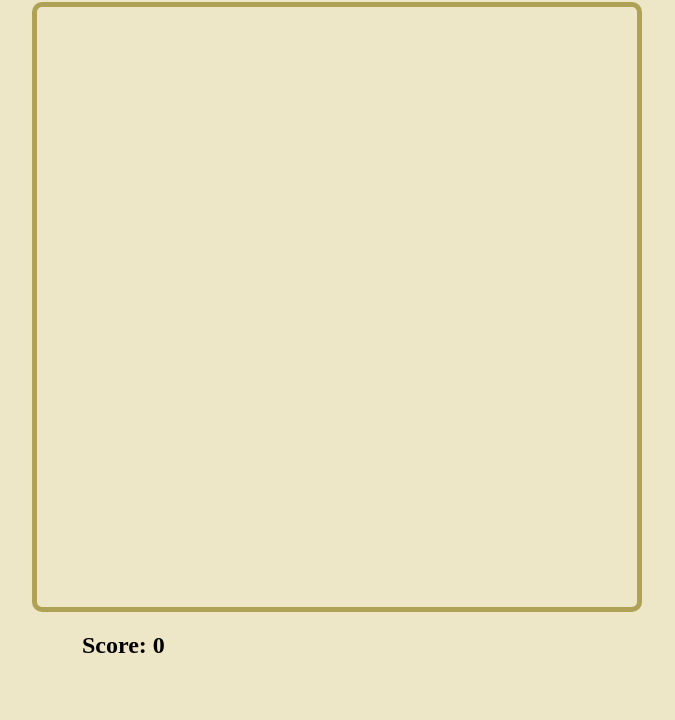
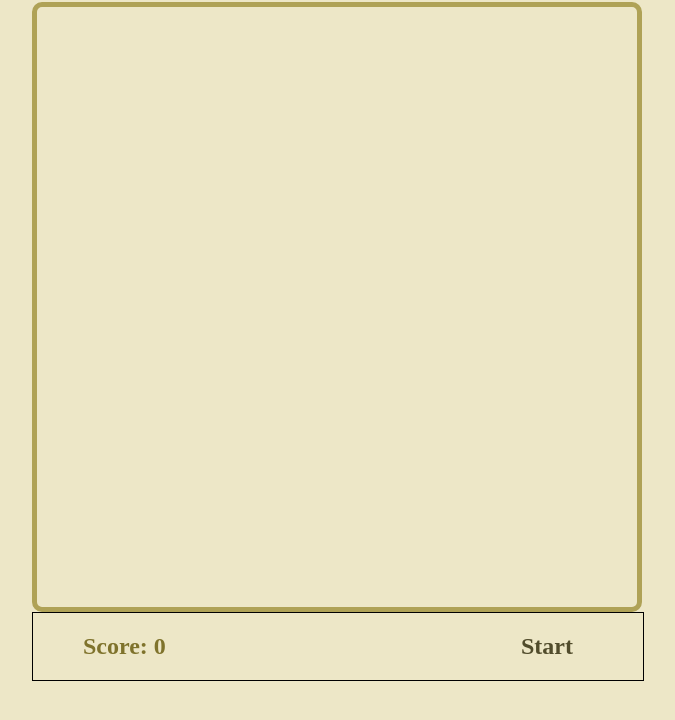
Before and after one commit to PassKeyRa/2048online, a website: page index.html in a window 1280 px wide. Shown: the part 64-784 px from the top of the page, without its empty margins (303-978 px from the left). Drawn offline with nearby package versions, Linux system fonts and the light colour scheme.

Commit message:
Score and Start button

```diff
--- a/index.html
+++ b/index.html
@@ -9,7 +9,10 @@
 		<div id="base">
 			<h1 id="title">2048 Online</h1>
 			<canvas id='canvas'></canvas>
-			<h2 id="score">Score: 0</h2>
+			<div id="panel">
+				<h2 id="score">Score: 0</h2>
+				<div id="start"><h2>Start</h2></div>
+			</div>
 		</div>
 		<script src="/static/game.js"></script>
 	</body>
--- a/static/styles.css
+++ b/static/styles.css
@@ -20,6 +20,26 @@ canvas {
 	-moz-border-radius:10px;
 	-webkit-border-radius:10px;
 }
+#panel{
+	position:relative;
+	width:610px;
+	height:auto;
+	border:1px solid black;
+}
 #score{
 	margin-left:50px;
+	display:inline-block;
+	color:#7f732c;
 }
+#start{
+	position:absolute;
+	right:50px;
+	padding-left:20px;
+	padding-right:20px;
+	color:#514c2c;
+	display:inline-block;
+	/*border:4px solid #514c2c;
+	border-radius:7px;
+	-moz-border-radius:7px;
+	-webkit-border-radius:7px;*/
+}
```
